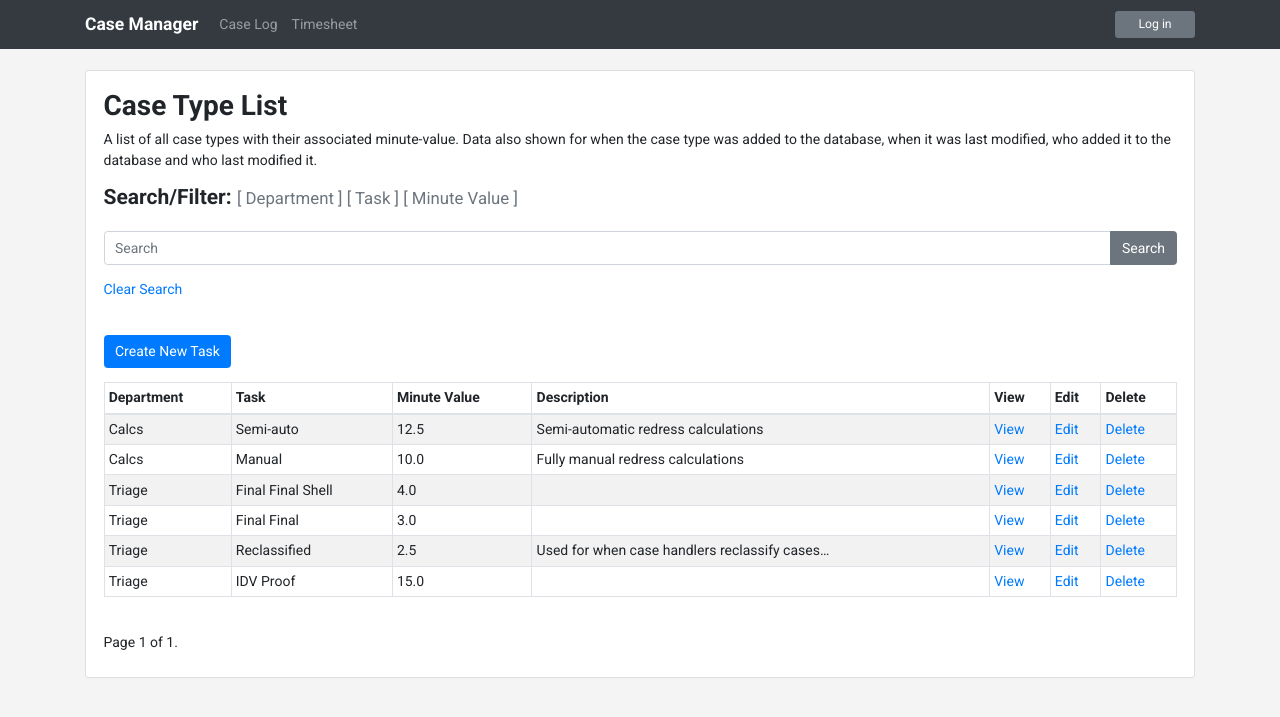
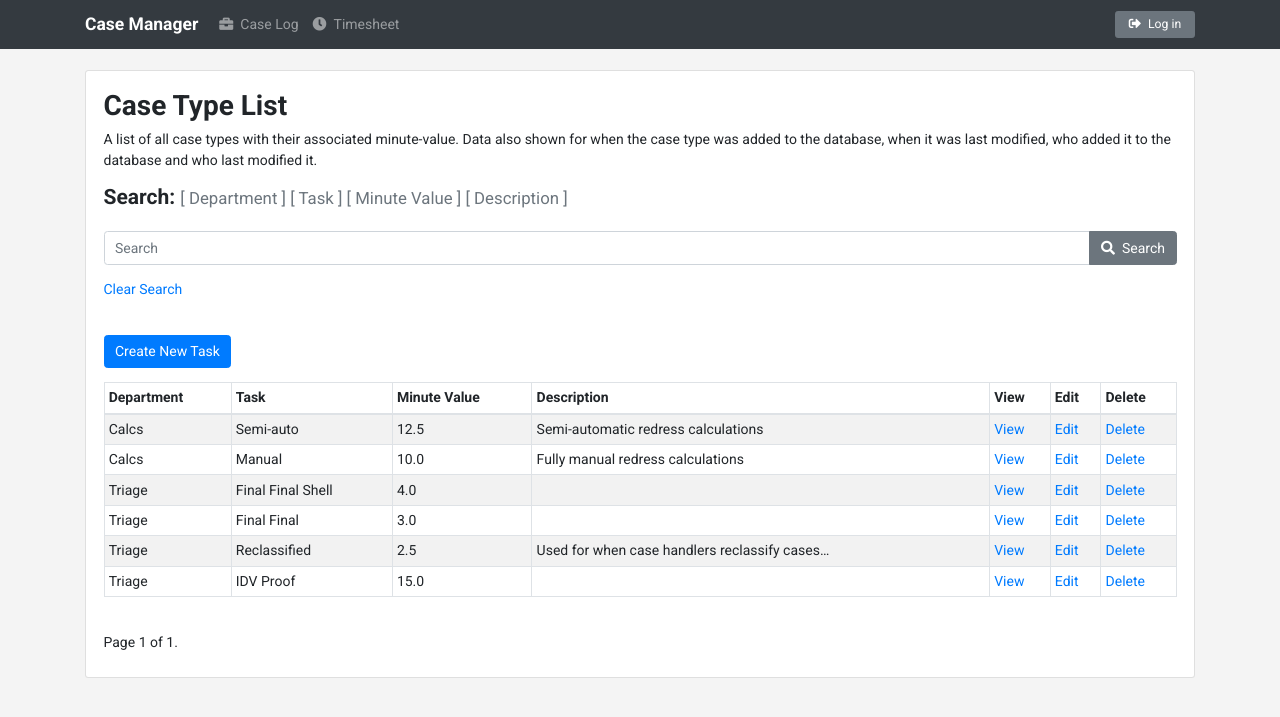
Before and after one commit to mjarvis9541/case-manager, a Django app: page /case-type-list/ in a window 1280 px wide. Shown: the top 717 px of the page. Run offline with Django 3.2, Linux system fonts and the light colour scheme; data comes from the database, SQL or seed files in the repository; both versions use the stored data as it was after the commit; parts of the project's set-up code (start-up, migrations or seed data) failed here and were passed over; some libraries are stand-ins or nearby versions.

Commit message:
Added font awesome icon pack

```diff
--- a/staff_manager/templates/accounts/login.html
+++ b/staff_manager/templates/accounts/login.html
@@ -1,13 +1,15 @@
 {% extends 'basenonav.html' %}
 {% load crispy_forms_tags %}
 {% block content %}
-<h1 class="text-center mt-5 mb-5">Case Manager</h1>
+<h1 class="text-center mt-5 ">Case Manager</h1>
+<p class="text-center text-muted mb-5">Version 1.0.0</p>
 
 <div class="row justify-content-center">
     <div class="col-md-6">
         <div class="card">
             <div class="card-body">
                 <h2 class="card-title">Log in</h2>
+
                 <hr class="mt-4 mb-4">
                 <form action="" method="POST"> {% csrf_token %}
                     {{ form|crispy }}
--- a/staff_manager/templates/accounts/logout.html
+++ b/staff_manager/templates/accounts/logout.html
@@ -1,7 +1,7 @@
 {% extends 'basenonav.html' %}
 {% block content %}
-<h1 class="text-center mt-5 mb-5">Case Manager</h1>
-
+<h1 class="text-center mt-5 mb-">Case Manager</h1>
+<p class="text-center text-muted mb-5">Version 1.0.0</p>
 <div class="row justify-content-md-center">
     <div class="col-md-6">
         <div class="card">
--- a/staff_manager/templates/base.html
+++ b/staff_manager/templates/base.html
@@ -9,6 +9,7 @@
     <link
     href="https://fonts.googleapis.com/css2?family=Roboto:ital,wght@0,100;0,300;0,400;0,500;0,700;0,900;1,100;1,300;1,400;1,500;1,700;1,900&display=swap"
     rel="stylesheet">
+    <link rel="stylesheet" href="https://cdnjs.cloudflare.com/ajax/libs/font-awesome/5.13.1/css/all.min.css">
     <link rel="stylesheet" type="text/css" href="{% static 'css/main.css' %}">
 </head>
 <body>
--- a/staff_manager/templates/navbar.html
+++ b/staff_manager/templates/navbar.html
@@ -12,26 +12,26 @@
 
       <ul class="navbar-nav mr-auto">
         <li class="nav-item">
-          <a class="nav-link" href="{% url 'prod:list' %}">Case Log</a>
+          <a class="nav-link" href="{% url 'prod:list' %}"><i class="fas fa-briefcase mr-2"></i>Case Log</a>
         </li>
         <li class="nav-item">
-          <a class="nav-link" href="">Timesheet</a>
+          <a class="nav-link" href=""><i class="fas fa-clock mr-2"></i></i>Timesheet</a>
         </li>
         {% if request.user.is_staff %}
         <li class="nav-item">
-          <a class="nav-link" href="{% url 'prod:teamlist' %}">Team</a>
+          <a class="nav-link" href="{% url 'prod:teamlist' %}"><i class="fas fa-user-friends mr-2"></i>Team</a>
         </li>
         <li class="nav-item">
-          <a class="nav-link" href="{% url 'prod:full-case-list' %}">Operation</a>
+          <a class="nav-link" href="{% url 'prod:full-case-list' %}"><i class="fas fa-sitemap mr-2"></i>Operation</a>
         </li>
         <li class="nav-item">
-          <a class="nav-link" href="{% url 'prod:casetype_list' %}">Tasks</a>
+          <a class="nav-link" href="{% url 'prod:casetype_list' %}"><i class="fas fa-tasks mr-2"></i>Tasks</a>
         </li>
         <li class="nav-item">
-          <a class="nav-link" href="{% url 'prod:export_list' %}">Reports</a>
+          <a class="nav-link" href="{% url 'prod:export_list' %}"><i class="fas fa-file-csv mr-2"></i>Reports</a>
         </li>
         <li class="nav-item">
-          <a class="nav-link" href="{% url 'prod:sitemap' %}">Development</a>
+          <a class="nav-link" href="{% url 'prod:sitemap' %}"><i class="fas fa-file-code mr-2"></i>Development</a>
         </li>
         {% endif %}
       </ul>
@@ -45,13 +45,13 @@
       </ul>
 
       <form class="form-inline mt-2 mt-md-0 " action="{% url 'accounts:logout' %}" method="POST"> {% csrf_token %}
-        <button class="btn btn-secondary btn-sm my-2 my-sm-0 width80" type="submit">Log out</button>
+        <button class="btn btn-secondary btn-sm my-2 my-sm-0" type="submit"><i class="fas fa-sign-out-alt mr-2"></i>Log out</button>
       </form>
 
       {% else %}
 
       <form class="form-inline mt-2 mt-md-0">
-        <a class="btn btn-secondary btn-sm my-2 my-sm-0 width80" href="{% url 'accounts:login' %}" role="button">Log
+        <a class="btn btn-secondary btn-sm my-2 my-sm-0 width80" href="{% url 'accounts:login' %}" role="button"><i class="fas fa-sign-out-alt mr-2"></i>Log
           in</a>
       </form>
 
--- a/staff_manager/templates/productivity/case_list.html
+++ b/staff_manager/templates/productivity/case_list.html
@@ -83,7 +83,7 @@
 
         <br><br><br>
         <div class="table-responsive">
-        <table class="table table-sm table-bordered table-striped text-nowrap">
+        <table class="table table-sm table-bordered table-hover table-striped text-nowrap">
             <thead>
                 <th style="width: 10%;">CET Reference</th>
                 <th style="width: 12.5%;">Case Type</th>
@@ -102,7 +102,7 @@
                 <td>{% if object.note %}{{ object.note|truncatechars:45 }}{% else %} {% endif %}</td>
                 <td class="text-center">{{ object.date|date:"" }}</td>
                 <td class="text-center">{{ object.date_created|time:"H:i:s" }}</td>
-                <td class="text-center"><a href="{% url 'prod:delete' object.id %}">Delete</a></td>
+                <td class="text-center"><a href="{% url 'prod:delete' object.id %}"><i class="far fa-trash-alt fa-smd text-danger"></i></a></td>
             </tr>
             {% endfor %}
         </table>
--- a/staff_manager/templates/productivity/case_list_tm.html
+++ b/staff_manager/templates/productivity/case_list_tm.html
@@ -78,7 +78,7 @@
 
         <br><br><br>
         <div class="table-responsive">
-        <table class="table table-sm table-bordered table-striped text-nowrap">
+        <table class="table table-sm table-bordered table-hover table-striped text-nowrap">
             <thead>
                 <thead>
                     <th style="width: 10%;">CET Reference</th>
@@ -99,7 +99,7 @@
                 <td>{% if object.note %}{{ object.note|truncatechars:45 }}{% else %} {% endif %}</td>
                 <td class="text-center">{{ object.date|date:"" }}</td>
                 <td class="text-center">{{ object.date_created|time:"H:i" }}</td>
-                <td class="text-center"><a href="{% url 'prod:tmdelete' object.id %}">Delete</a></td>
+                <td class="text-center"><a href="{% url 'prod:tmdelete' object.id %}"><i class="far fa-trash-alt fa-md text-danger"></i></a></td>
             </tr>
             {% endfor %}
         </table>
--- a/staff_manager/templates/productivity/casetype_list.html
+++ b/staff_manager/templates/productivity/casetype_list.html
@@ -8,14 +8,14 @@
             to the
             database, when it was last modified, who added it to the database and who last modified it.</p>
 
-        <h2>Search/Filter: <small class=text-muted>[ Department ] [ Task ] [ Minute Value ] </small> </h2>
+        <h2>Search: <small class=text-muted>[ Department ] [ Task ] [ Minute Value ] [ Description ]</small> </h2>
         <!-- SEARCH BAR -->
         <form>
             <div class="input-group mt-4 mb-3">
                 <input type="search" name="q" class="form-control" placeholder="Search" value="{{ request.GET.q }}"
                     aria-label="Seach" aria-describedby="basic-addon2">
                 <div class="input-group-append">
-                    <button class="btn btn-secondary" type="submit">Search</button>
+                    <button class="btn btn-secondary" type="submit"><i class="fas fa-search mr-2"></i>Search</button>
                 </div>
             </div>
         </form>
--- a/staff_manager/templates/productivity/full_case_list.html
+++ b/staff_manager/templates/productivity/full_case_list.html
@@ -20,7 +20,7 @@
 
 
         </div>
-        <h2>Search/Filter: <small class=text-muted>[ Date ] [ User ID ] [ Case Type ] </small> </h2>
+        <h2>Filter: <small class=text-muted>[ Date ] [ User ID ] [ Case Type ] </small> </h2>
 
         <!-- Search functionality at the top of the database page -->
         <form>
@@ -28,7 +28,7 @@
                 <input type="search" name="q" class="form-control" placeholder="Search" value="{{ request.GET.q }}"
                     aria-label="Seach" aria-describedby="basic-addon2">
                 <div class="input-group-append">
-                    <button class="btn btn-secondary" type="submit">Search</button>
+                    <button class="btn btn-secondary" type="submit"><i class="fas fa-filter mr-2"></i>Filter</button>
                 </div>
             </div>
         </form>
--- a/staff_manager/templates/productivity/team_list.html
+++ b/staff_manager/templates/productivity/team_list.html
@@ -17,7 +17,7 @@
                 <input type="search" name="q" class="form-control" placeholder="Search" value="{{ request.GET.q }}"
                     aria-label="Seach" aria-describedby="basic-addon2">
                 <div class="input-group-append">
-                    <button class="btn btn-secondary" type="submit">Search</button>
+                    <button class="btn btn-secondary" type="submit"><i class="fas fa-search mr-2"></i>Search</button>
                 </div>
             </div>
         </form>
```
Also changed, not shown: db.sqlite3.
